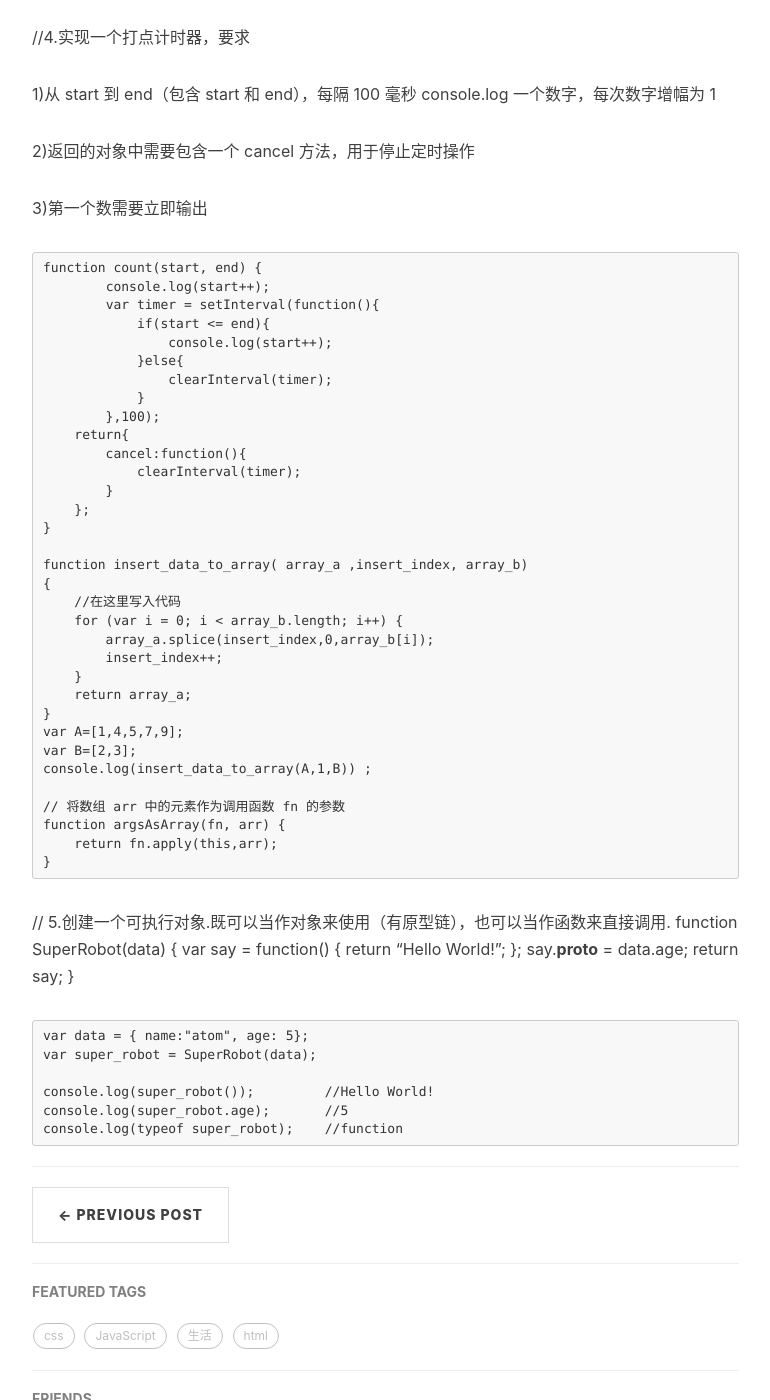
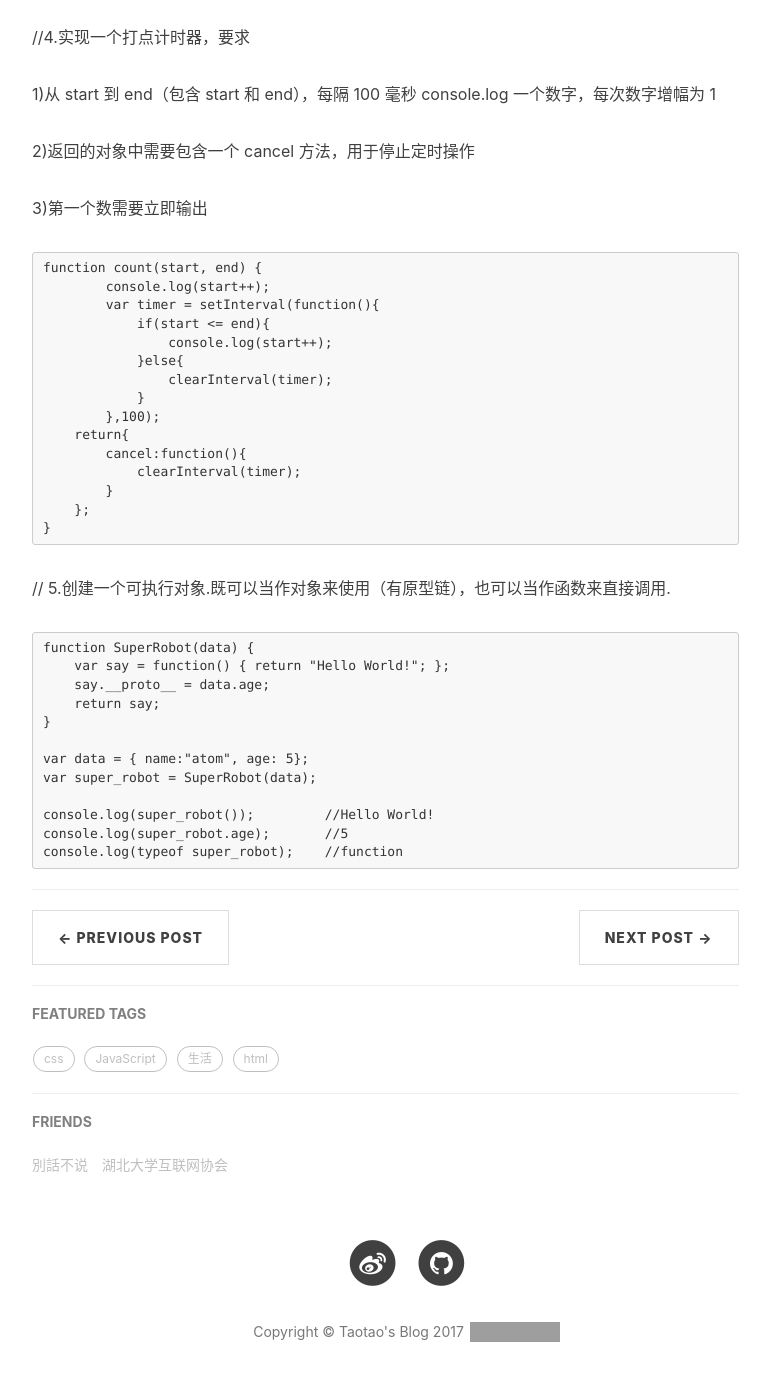
Before and after one commit to Xutaotaotao/Xutaotaotao.github.io, a Jekyll site: the page built from _posts/2017-9-21-interview-prototype.md, in a window 1280 px wide and 1400 px high, scrolled down 1428 px. Shown: the whole window, without its empty margins (233-1003 px from the left). Built offline with Jekyll 4.4.1, drawn with Linux system fonts in a browser that asks for light colours; comment, search, counter and statistics services are not loaded; grey boxes are pictures that could not be loaded.

```diff
--- a/_posts/2017-9-21-interview-prototype.md
+++ b/_posts/2017-9-21-interview-prototype.md
@@ -76,27 +76,11 @@ tags:
 	    };
 	}
 
-	function insert_data_to_array( array_a ,insert_index, array_b)
-	{
-	    //在这里写入代码
-	    for (var i = 0; i < array_b.length; i++) {
-	        array_a.splice(insert_index,0,array_b[i]);
-	        insert_index++;
-	    }
-	    return array_a;
-	}
-	var A=[1,4,5,7,9];
-	var B=[2,3];
-	console.log(insert_data_to_array(A,1,B)) ;
-
-	// 将数组 arr 中的元素作为调用函数 fn 的参数
-	function argsAsArray(fn, arr) {
-	    return fn.apply(this,arr);
-	}
 
 
 
 // 5.创建一个可执行对象.既可以当作对象来使用（有原型链），也可以当作函数来直接调用.
+
 	function SuperRobot(data) {
 	    var say = function() { return "Hello World!"; };
 	    say.__proto__ = data.age;
```
Also changed, not shown: other parts of _posts/2017-9-21-interview-prototype.md (+1 -1 lines), _posts/2017-9-22-close.md (added, +162 -0 lines).
